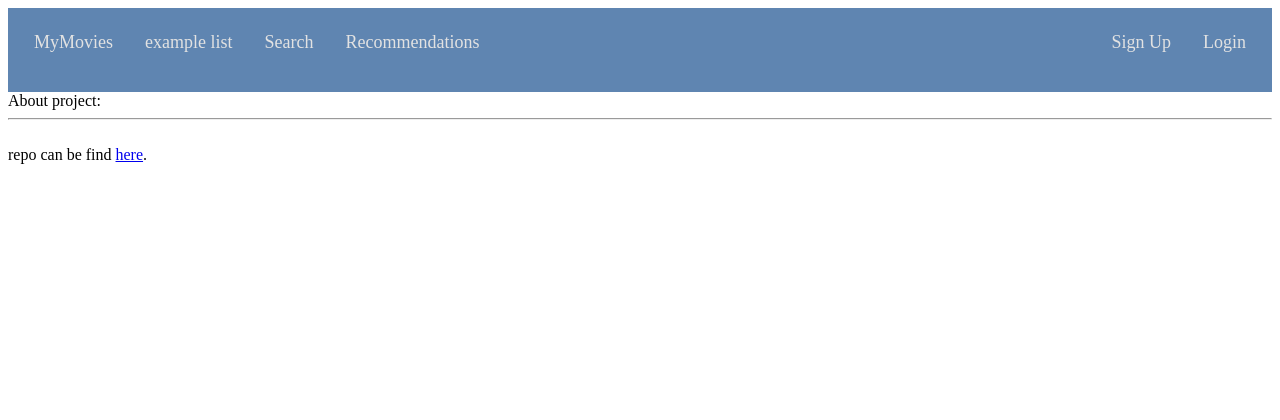
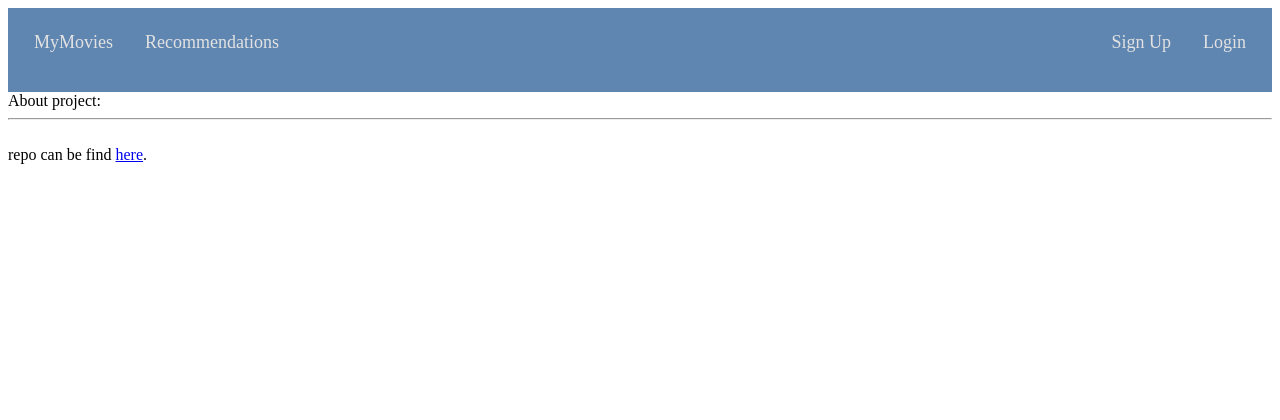
Before and after one commit to WJakubowsk/movie_recommender, a Django app: page /about/ in a window 1280 px wide. Shown: the top 420 px of the page. Run offline with Django 4.2, Linux system fonts and the light colour scheme.

Commit message:
remove unused

```diff
--- a/core/movierecommenderapp/templates/main/base.html
+++ b/core/movierecommenderapp/templates/main/base.html
@@ -26,8 +26,6 @@
     <div class="menu">
       <div class="left">
         <a href="/">MyMovies</a>
-        <a href="{% url 'example' 'fight' %}">example list</a>
-        <a href="{% url 'search' %}">Search</a>
         <a href="{% url 'recommend' %}">Recommendations</a>
       </div>
       <div class="right">
```
